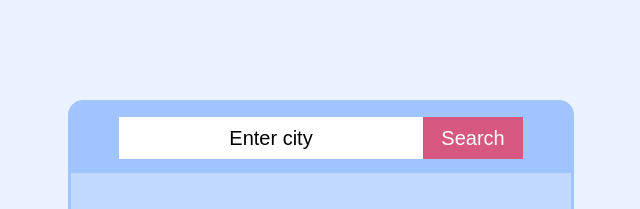
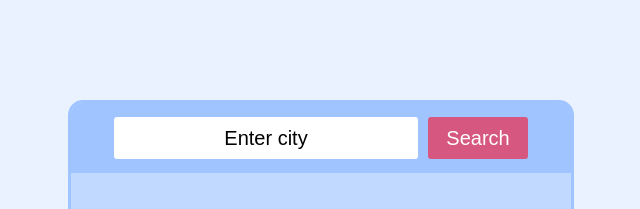
Before and after one commit to osechi3/weather-app-vanilla-js, a website built with webpack: page src/index.html in a window 1280 px wide. Shown: the top 209 px of the page, without its empty margins (319-959 px from the left). Built offline with nearby package versions, Linux system fonts and the light colour scheme.

Commit message:
Changing the style of SearchBar component

```diff
--- a/src/style.css
+++ b/src/style.css
@@ -36,7 +36,8 @@ body {
   font-size: 20px;
   text-align: center;
 
-  border: none;
+  border: 1px transparent;
+  border-radius: 3px;
 }
 .btns {
   color: white;
@@ -51,6 +52,11 @@ body {
 .btns-search {
   width: 100px;
   height: 42px;
+
+  margin-left: 10px;
+
+  border: 1px transparent;
+  border-radius: 3px;
 }
 
 /* Changing the placeholder */
```
